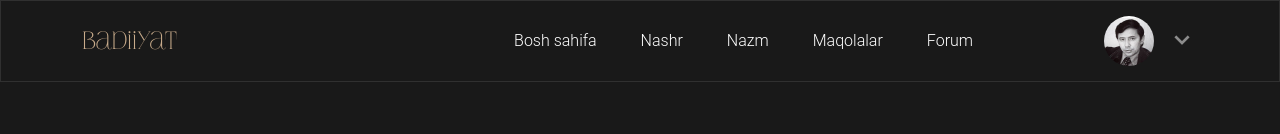
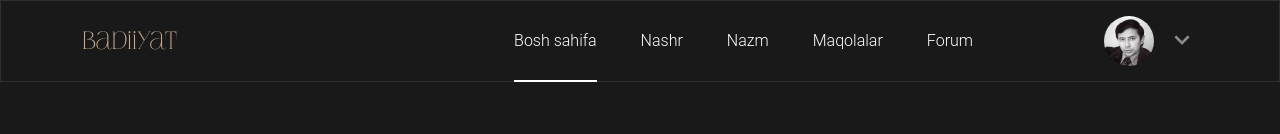
Before and after one commit to MuxammadAli7707/React-DevBooks, a React (Create React App) app: page / in a window 1280 px wide. Shown: the top 134 px of the page. Built offline with nearby package versions, Linux system fonts and the light colour scheme.

Commit message:
initial commit

```diff
--- a/src/components/header/Header.scss
+++ b/src/components/header/Header.scss
@@ -37,6 +37,7 @@
     text-decoration: none;
     color: #fff;
     transition: all 0.3s linear;
+    padding-bottom: 30px;
 
     &:hover {
       color: #ffffff9d;
@@ -73,5 +74,7 @@
     font-size: 32px;
     color: #ffffff80;
   }
-
 }
+.actives {
+  border-bottom: 2px solid #fff;
+}
```
